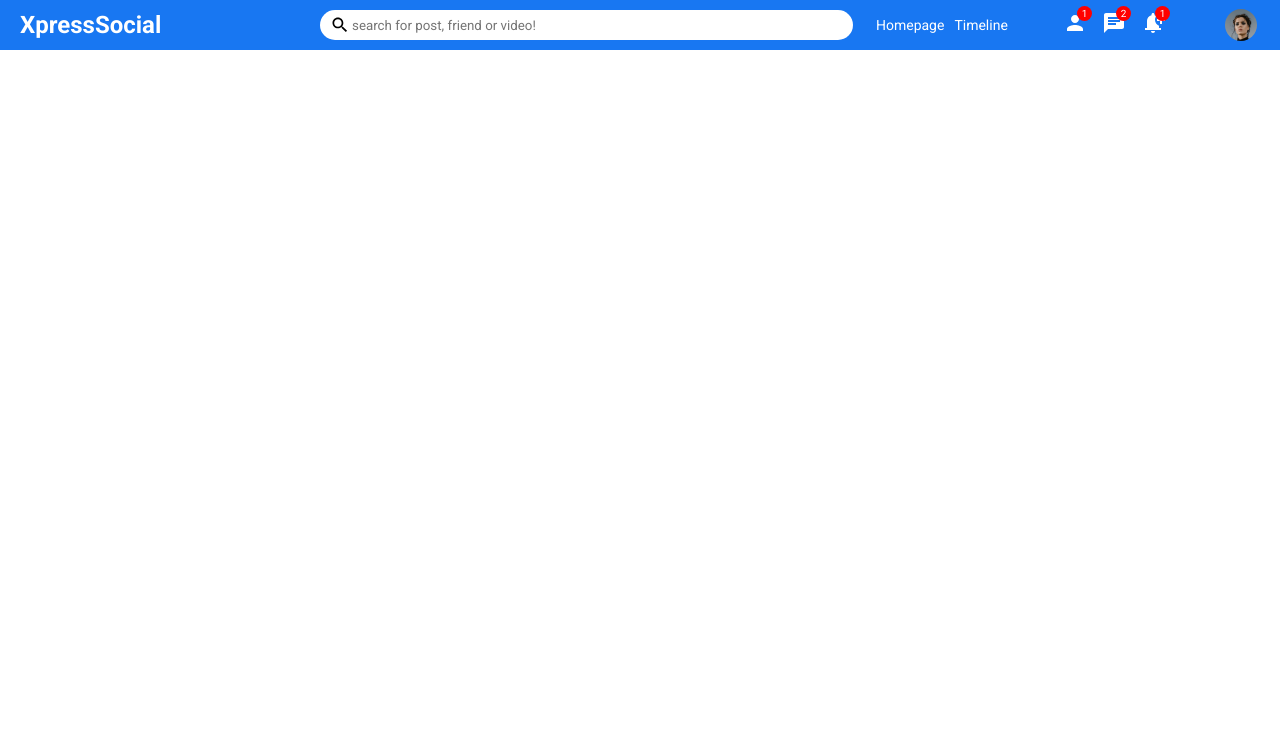
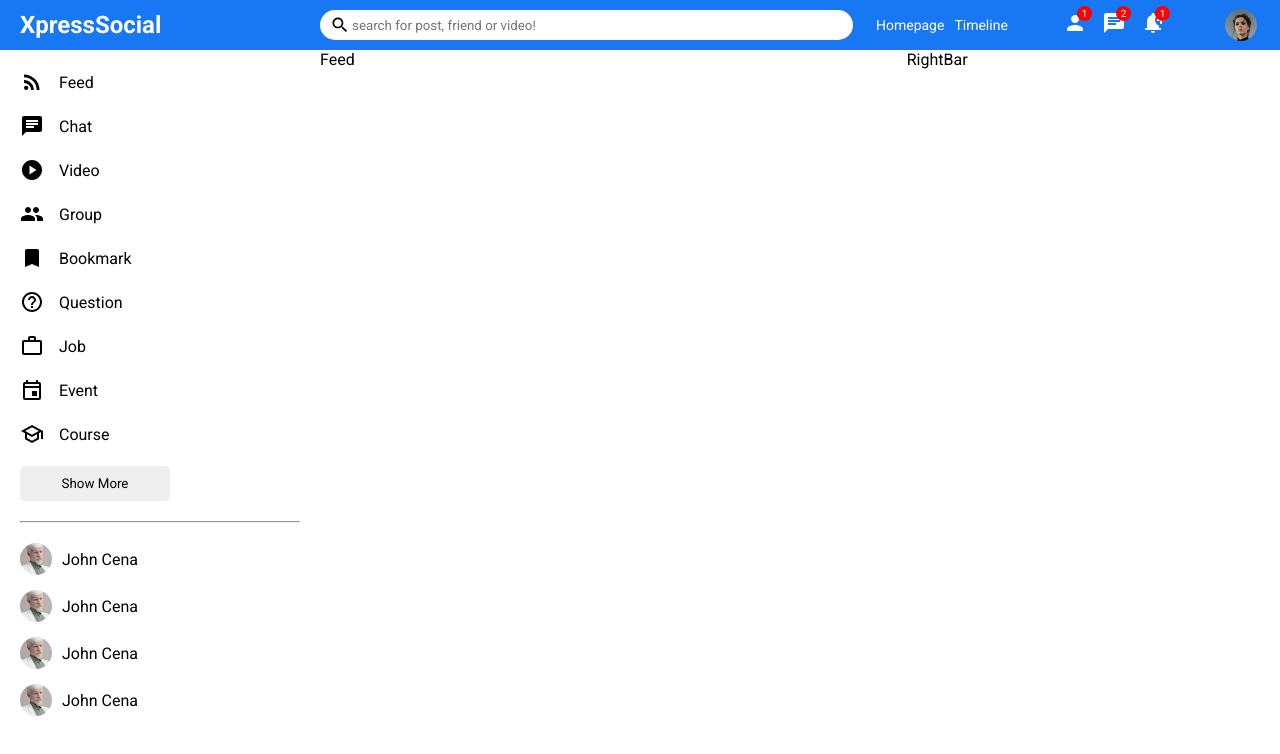
Before and after one commit to Ashishsharma1998/social_media_ui, a React (Create React App) app: page / in a window 1280 px wide. Shown: the top 754 px of the page. Built offline with nearby package versions, Linux system fonts and the light colour scheme.

Commit message:
completed sidebar of ui

```diff
--- a/src/components/feed/Feed.css
+++ b/src/components/feed/Feed.css
@@ -0,0 +1,3 @@
+.feed {
+  flex: 5.5;
+}
--- a/src/components/feed/Feed.jsx
+++ b/src/components/feed/Feed.jsx
@@ -0,0 +1,7 @@
+import React from "react";
+import "./Feed.css";
+function Feed() {
+  return <div className="feed">Feed</div>;
+}
+
+export default Feed;
--- a/src/components/rightBar/RightBar.css
+++ b/src/components/rightBar/RightBar.css
@@ -0,0 +1,3 @@
+.rightbar {
+  flex: 3.5;
+}
--- a/src/components/rightBar/RightBar.jsx
+++ b/src/components/rightBar/RightBar.jsx
@@ -0,0 +1,8 @@
+import React from "react";
+import "./RightBar.css";
+
+function RightBar() {
+  return <div className="rightbar">RightBar</div>;
+}
+
+export default RightBar;
--- a/src/components/sideBar/SideBar.css
+++ b/src/components/sideBar/SideBar.css
@@ -0,0 +1,68 @@
+.sidebar {
+  flex: 3;
+  height: calc(100vh - 50px);
+  overflow-y: scroll;
+}
+
+::-webkit-scrollbar {
+  width: 5px;
+}
+
+::-webkit-scrollbar-track {
+  background-color: white;
+}
+::-webkit-scrollbar-thumb {
+  background-color: gray;
+}
+
+.sidebarWrapper {
+  padding: 20px;
+}
+
+.sidebarList {
+  list-style: none;
+  padding: 0;
+  margin: 0;
+}
+
+.sidebarListItem {
+  margin-bottom: 20px;
+  display: flex;
+  align-items: center;
+}
+
+.sidebarIcon {
+  margin-right: 15px;
+}
+
+.sidebarButton {
+  width: 150px;
+  border: none;
+  border-radius: 5px;
+  padding: 10px;
+  font-weight: 500px;
+}
+
+.sidebarHr {
+  margin: 20px 0;
+}
+
+.sidebarFriendList {
+  padding: 0;
+  margin: 0;
+  list-style: none;
+}
+
+.sidebarFriend {
+  display: flex;
+  align-items: center;
+  margin-bottom: 15px;
+}
+
+.sidebarFriendImg {
+  width: 32px;
+  height: 32px;
+  border-radius: 50%;
+  object-fit: cover;
+  margin-right: 10px;
+}
--- a/src/components/sideBar/SideBar.jsx
+++ b/src/components/sideBar/SideBar.jsx
@@ -0,0 +1,95 @@
+import { RssFeed, Chat } from "@mui/icons-material";
+import Video from "@mui/icons-material/PlayCircle";
+import Group from "@mui/icons-material/People";
+import Bookmark from "@mui/icons-material/Bookmark";
+import Questions from "@mui/icons-material/HelpOutline";
+import Job from "@mui/icons-material/WorkOutlineOutlined";
+import Event from "@mui/icons-material/EventOutlined";
+import Course from "@mui/icons-material/SchoolOutlined";
+import React from "react";
+import "./SideBar.css";
+
+function SideBar() {
+  return (
+    <div className="sidebar">
+      <div className="sidebarWrapper">
+        <ul className="sidebarList">
+          <li className="sidebarListItem">
+            <RssFeed className="sidebarIcon" />
+            <span className="sidebarListItemText">Feed</span>
+          </li>
+          <li className="sidebarListItem">
+            <Chat className="sidebarIcon" />
+            <span className="sidebarListItemText">Chat</span>
+          </li>
+          <li className="sidebarListItem">
+            <Video className="sidebarIcon" />
+            <span className="sidebarListItemText">Video</span>
+          </li>
+          <li className="sidebarListItem">
+            <Group className="sidebarIcon" />
+            <span className="sidebarListItemText">Group</span>
+          </li>
+          <li className="sidebarListItem">
+            <Bookmark className="sidebarIcon" />
+            <span className="sidebarListItemText">Bookmark</span>
+          </li>
+          <li className="sidebarListItem">
+            <Questions className="sidebarIcon" />
+            <span className="sidebarListItemText">Question</span>
+          </li>
+          <li className="sidebarListItem">
+            <Job className="sidebarIcon" />
+            <span className="sidebarListItemText">Job</span>
+          </li>
+          <li className="sidebarListItem">
+            <Event className="sidebarIcon" />
+            <span className="sidebarListItemText">Event</span>
+          </li>
+          <li className="sidebarListItem">
+            <Course className="sidebarIcon" />
+            <span className="sidebarListItemText">Course</span>
+          </li>
+        </ul>
+        <button className="sidebarButton">Show More</button>
+        <hr className="sidebarHr" />
+        <ul className="sidebarFriendList">
+          <li className="sidebarFriend">
+            <img
+              src="/assets/person/2.jpeg"
+              alt=""
+              className="sidebarFriendImg"
+            />
+            <span className="sidebarFriendName">John Cena</span>
+          </li>
+          <li className="sidebarFriend">
+            <img
+              src="/assets/person/2.jpeg"
+              alt=""
+              className="sidebarFriendImg"
+            />
+            <span className="sidebarFriendName">John Cena</span>
+          </li>
+          <li className="sidebarFriend">
+            <img
+              src="/assets/person/2.jpeg"
+              alt=""
+              className="sidebarFriendImg"
+            />
+            <span className="sidebarFriendName">John Cena</span>
+          </li>
+          <li className="sidebarFriend">
+            <img
+              src="/assets/person/2.jpeg"
+              alt=""
+              className="sidebarFriendImg"
+            />
+            <span className="sidebarFriendName">John Cena</span>
+          </li>
+        </ul>
+      </div>
+    </div>
+  );
+}
+
+export default SideBar;
--- a/src/pages/home/Home.css
+++ b/src/pages/home/Home.css
@@ -0,0 +1,3 @@
+.homeContainer {
+  display: flex;
+}
--- a/src/pages/home/Home.jsx
+++ b/src/pages/home/Home.jsx
@@ -1,9 +1,19 @@
 import React from "react";
+import RightBar from "../../components/rightBar/RightBar.jsx";
+import SideBar from "../../components/sideBar/SideBar.jsx";
 import TopBar from "../../components/topBar/TopBar.jsx";
+import Feed from "../../components/feed/Feed.jsx";
+import "./Home.css";
+
 export default function Home() {
   return (
     <div>
       <TopBar />
+      <div className="homeContainer">
+        <SideBar />
+        <Feed />
+        <RightBar />
+      </div>
     </div>
   );
 }
```
